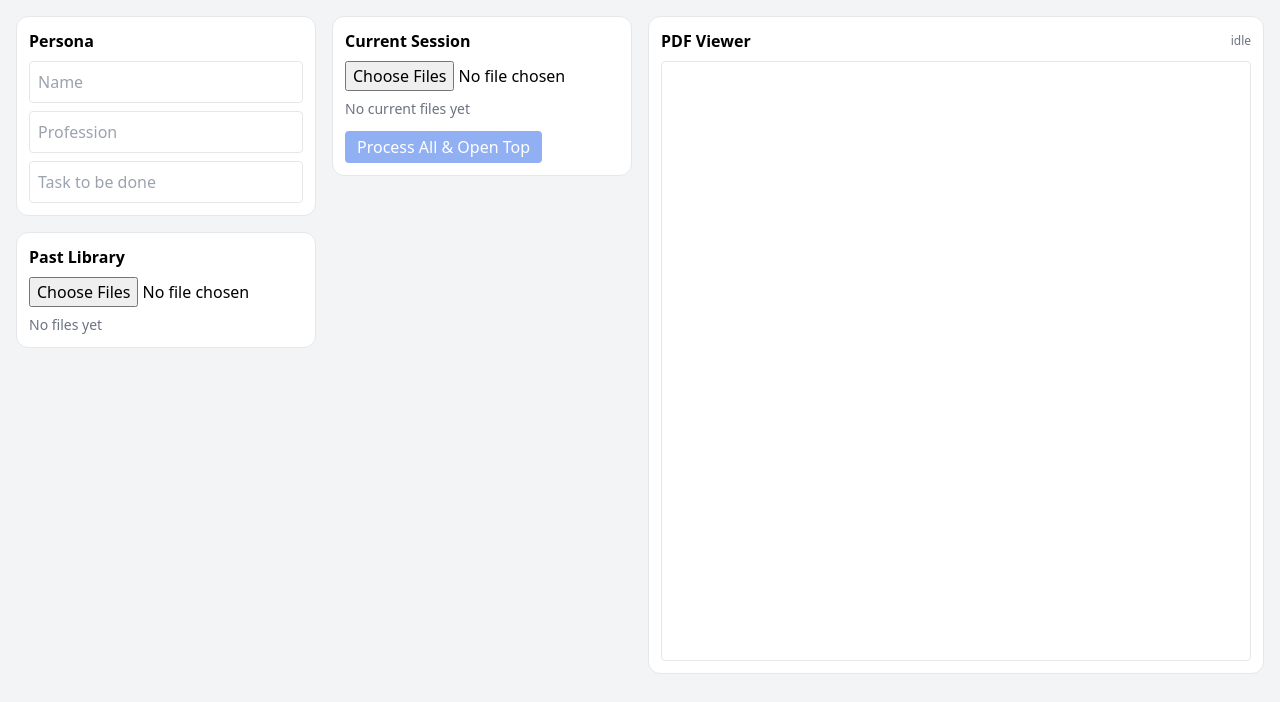
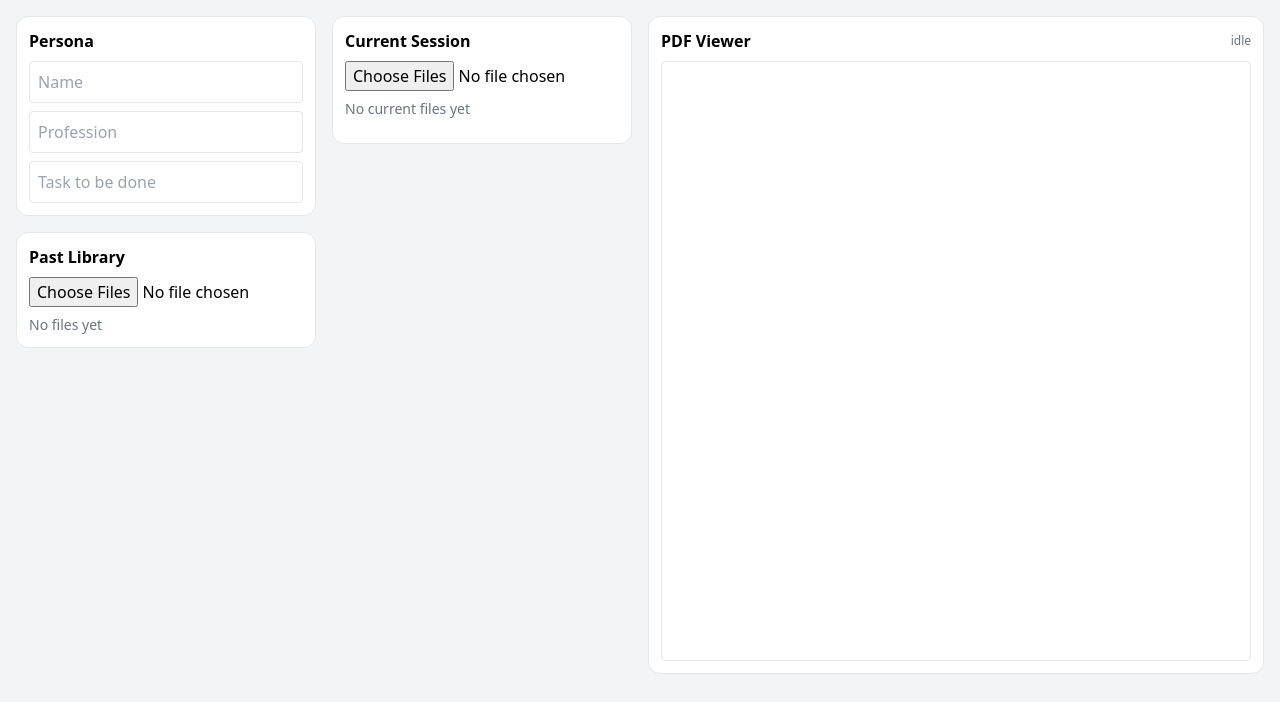
Before and after one commit to nithishgouds/Adobe-Grand_Finale, a React (Vite) app in the folder frontend/: page / in a window 1280 px wide. Shown: the top 702 px of the page. Built offline with nearby package versions, Linux system fonts and the light colour scheme.

Commit message:
Update Homepage.jsx

```diff
--- a/frontend/src/pages/Homepage.jsx
+++ b/frontend/src/pages/Homepage.jsx
@@ -55,6 +55,7 @@ export default function AbodeSmartApp() {
   };
 
   const uploadCurrent = async (files) => {
+    await processAll();
     if (!files?.length) return;
     const form = new FormData();
     files.forEach((f) => form.append("pdfs", f));
@@ -75,9 +76,6 @@ export default function AbodeSmartApp() {
 
     const added = Array.from(files).map((f) => ({ name: f.name, url: absUrl(f.name) }));
     setCurrentDocs((prev) => [...prev, ...added]);
-
-    setProcessing(false);
-    setProcessed(false);
   };
 
   const processAll = async () => {
@@ -287,14 +285,8 @@ export default function AbodeSmartApp() {
           </ul>
 
           <div className="flex items-center gap-2 mt-3">
-            <button
-              onClick={processAll}
-              className="bg-blue-600 text-white px-3 py-1 rounded disabled:opacity-50"
-              disabled={!currentDocs.length || processing}
-            >
-              {processing ? "Processing..." : "Process All & Open Top"}
-            </button>
             {processed && <span className="text-green-600 text-sm">Processed ✓</span>}
+            {!processed && processing && <span className="text-yellow-600 text-sm">Processing…</span>}
           </div>
           {sessionId && (
             <div className="mt-2 text-xs text-gray-500">
```
